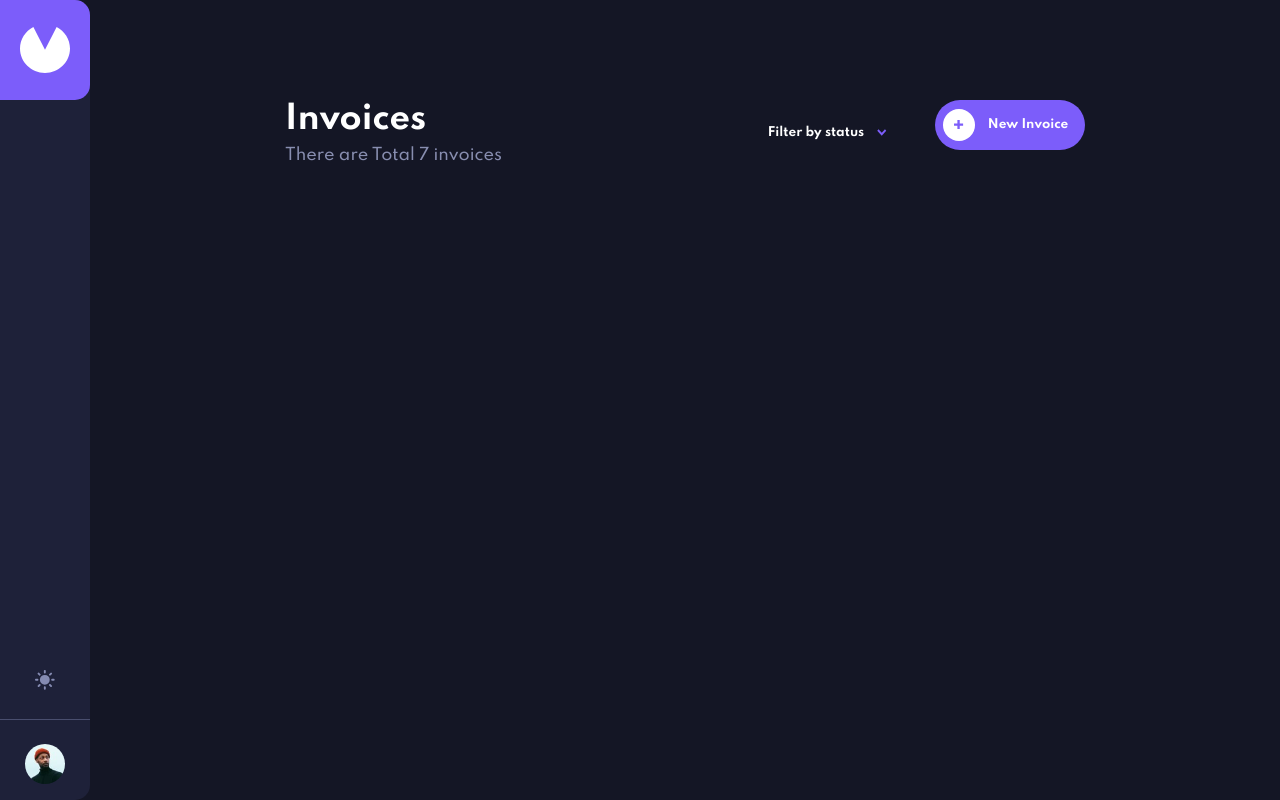
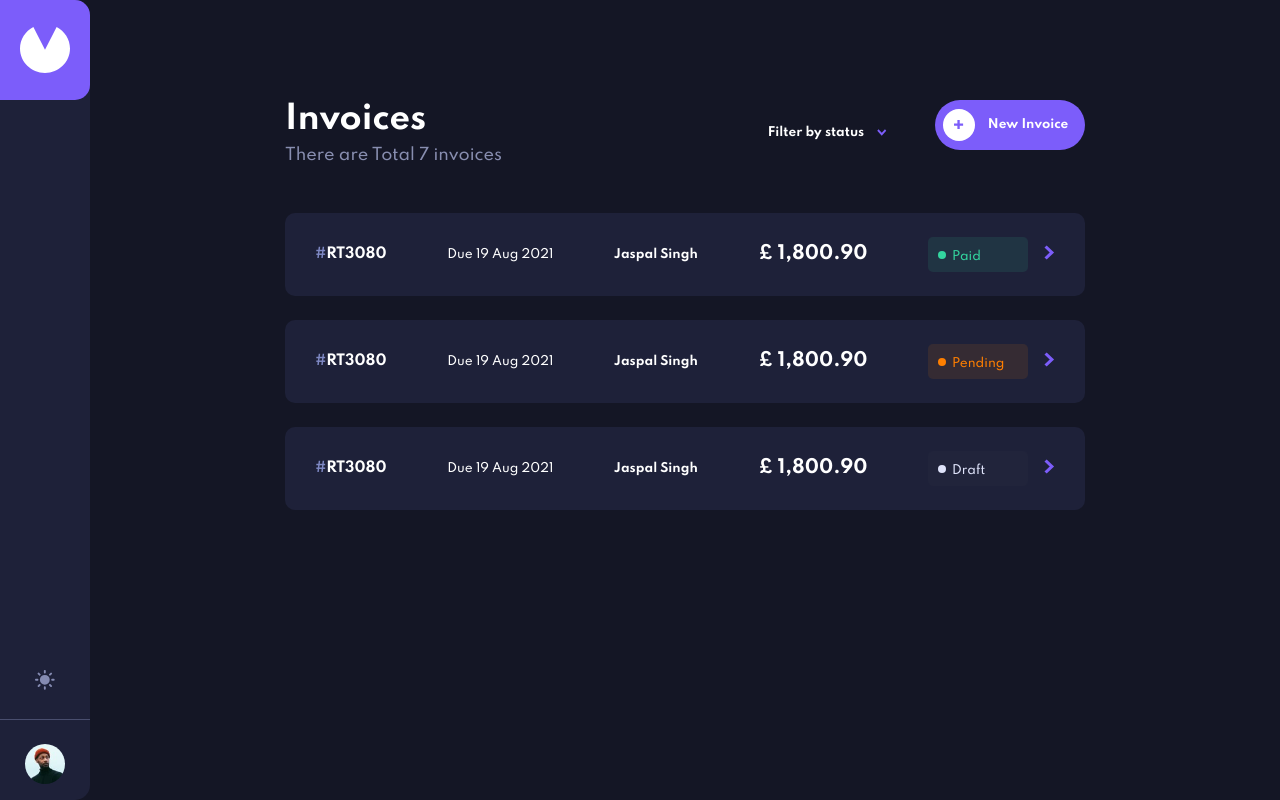
Before and after one commit to JaspalSingh1998/invoice-app, a React (Create React App) app: page / in a window 1280 px wide. Built offline with nearby package versions, Linux system fonts and the light colour scheme.

Commit message:
Added Invoice List

```diff
--- a/src/componet/Invoice/Invoice.component.jsx
+++ b/src/componet/Invoice/Invoice.component.jsx
@@ -1,10 +1,11 @@
 import ArrowDown from "../../assets/icon-arrow-down.svg";
 import AddButton from "../../assets/icon-plus.svg";
+import ArrowRight from "../../assets/icon-arrow-right.svg";
 import "./Invoice.styles.scss";
 
 function Invoices() {
   return (
-    <div class="wrapper">
+    <div className="wrapper">
       <div className="invoice__header">
         <div className="header__title">
           <h2 className="title">Invoices</h2>
@@ -30,6 +31,83 @@ function Invoices() {
           </div>
         </div>
       </div>
+      <div className="invoices-list">
+        <div className="invoice">
+          <div className="invoice__id">
+            <h3>
+              <span>#</span>
+              RT3080
+            </h3>
+          </div>
+          <div className="date-wrapper">
+            <p className="date">Due 19 Aug 2021</p>
+          </div>
+          <div className="name-wrapper">
+            <h4 className="name">Jaspal Singh</h4>
+          </div>
+          <div className="price-wrapper">
+            <h2 className="price">£ 1,800.90</h2>
+          </div>
+          <div className="status-wrapper">
+            <div className="status paid">
+              <p>Paid</p>
+            </div>
+            <span>
+              <img src={ArrowRight} alt="View Invoice" className="view" />
+            </span>
+          </div>
+        </div>
+        <div className="invoice">
+          <div className="invoice__id">
+            <h3>
+              <span>#</span>
+              RT3080
+            </h3>
+          </div>
+          <div className="date-wrapper">
+            <p className="date">Due 19 Aug 2021</p>
+          </div>
+          <div className="name-wrapper">
+            <h4 className="name">Jaspal Singh</h4>
+          </div>
+          <div className="price-wrapper">
+            <h2 className="price">£ 1,800.90</h2>
+          </div>
+          <div className="status-wrapper">
+            <div className="status pending">
+              <p>Pending</p>
+            </div>
+            <span>
+              <img src={ArrowRight} alt="View Invoice" className="view" />
+            </span>
+          </div>
+        </div>
+        <div className="invoice">
+          <div className="invoice__id">
+            <h3>
+              <span>#</span>
+              RT3080
+            </h3>
+          </div>
+          <div className="date-wrapper">
+            <p className="date">Due 19 Aug 2021</p>
+          </div>
+          <div className="name-wrapper">
+            <h4 className="name">Jaspal Singh</h4>
+          </div>
+          <div className="price-wrapper">
+            <h2 className="price">£ 1,800.90</h2>
+          </div>
+          <div className="status-wrapper">
+            <div className="status draft">
+              <p>Draft</p>
+            </div>
+            <span>
+              <img src={ArrowRight} alt="View Invoice" className="view" />
+            </span>
+          </div>
+        </div>
+      </div>
     </div>
   );
 }
--- a/src/componet/Invoice/Invoice.styles.scss
+++ b/src/componet/Invoice/Invoice.styles.scss
@@ -7,7 +7,7 @@
   .invoice__header {
     display: flex;
     justify-content: space-between;
-
+    margin-bottom: 3rem;
     .title {
       font-size: 32px;
       margin-bottom: 8px;
@@ -69,4 +69,80 @@
       }
     }
   }
+  .invoices-list {
+    display: flex;
+    flex-direction: column;
+    gap: 1.5rem;
+    .invoice {
+      color: #fff;
+      background-color: #1e2139;
+      font-size: 12px;
+      padding: 1.5rem 0;
+      border-radius: 10px;
+      display: flex;
+      align-items: center;
+      justify-content: space-around;
+
+      &__id {
+        h3 {
+          span {
+            color: #7e88c3;
+          }
+        }
+      }
+
+      .status-wrapper {
+        display: flex;
+        align-items: center;
+        .status {
+          padding: 0.5rem 1.5rem;
+          border-radius: 5px;
+          margin-right: 1rem;
+          position: relative;
+          width: 100px;
+          p {
+            margin-top: 5px;
+          }
+          p::before {
+            content: "";
+            position: absolute;
+            height: 8px;
+            width: 8px;
+            border-radius: 50%;
+            top: 50%;
+            transform: translateY(-50%);
+            left: 10%;
+          }
+        }
+        .view {
+          height: 15px;
+          cursor: pointer;
+        }
+      }
+    }
+  }
 }
+.paid {
+  background-color: #203443;
+  color: #33d69f;
+
+  p::before {
+    background-color: #33d69f;
+  }
+}
+.pending {
+  background-color: #352b33;
+  color: #ff7f00;
+
+  p::before {
+    background-color: #ff7f00;
+  }
+}
+.draft {
+  background-color: #21243b;
+  color: #dfe3fa;
+
+  p::before {
+    background-color: #dfe3fa;
+  }
+}
--- a/src/index.css
+++ b/src/index.css
@@ -14,3 +14,9 @@ body {
 ul {
   list-style: none;
 }
+h1,
+h2,
+h3,
+h4 {
+  margin: 0;
+}
```
